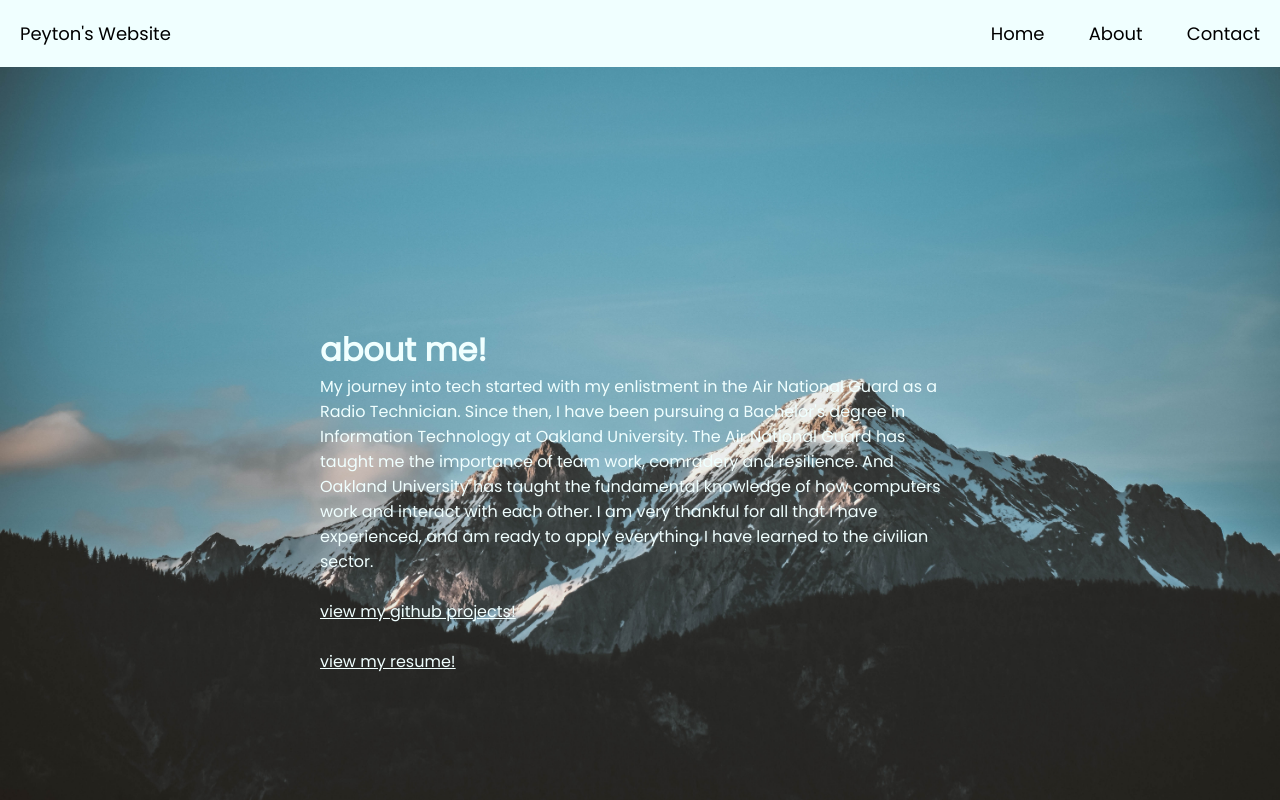
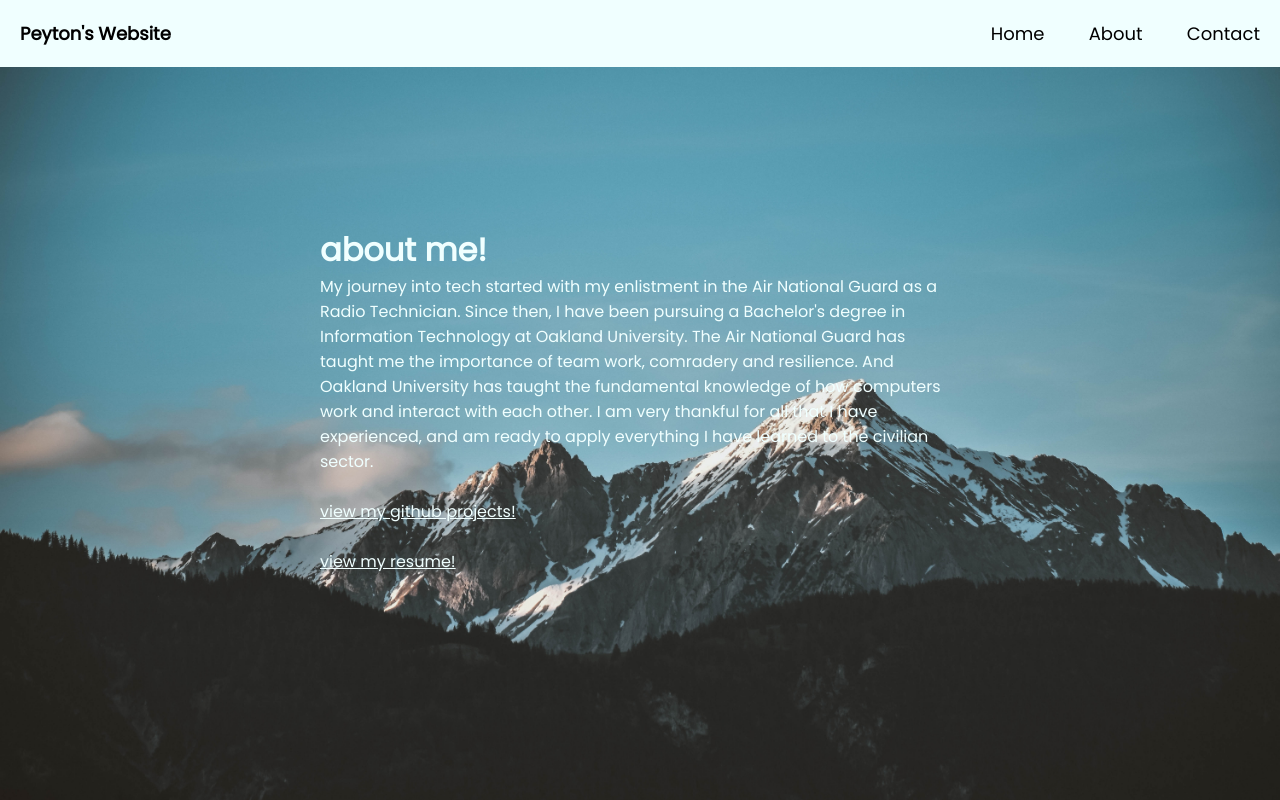
Before and after one commit to peytonvecchi/portfolio-website, a plain HTML site: page html/about.html in a window 1280 px wide. Drawn offline with Linux system fonts and the light colour scheme.

Commit message:
fix content css

```diff
--- a/css/styles.css
+++ b/css/styles.css
@@ -52,12 +52,12 @@ header{
 
 .title{
   font-size: 18px;
-  font-weight:500
+  font-weight:bolder
 }
 
 .welcome{
   position: absolute;
-  top: 40%;
+  top: 500px;
   left: 50%;
   transform: translate(-50%, -50%);
   color: azure;
@@ -76,7 +76,7 @@ header{
 .content2{
 
   position: absolute;
-  top: 500px;
+  top: 400px;
   left: 50%;
   transform: translate(-50%, -50%);
   color: azure;
```
